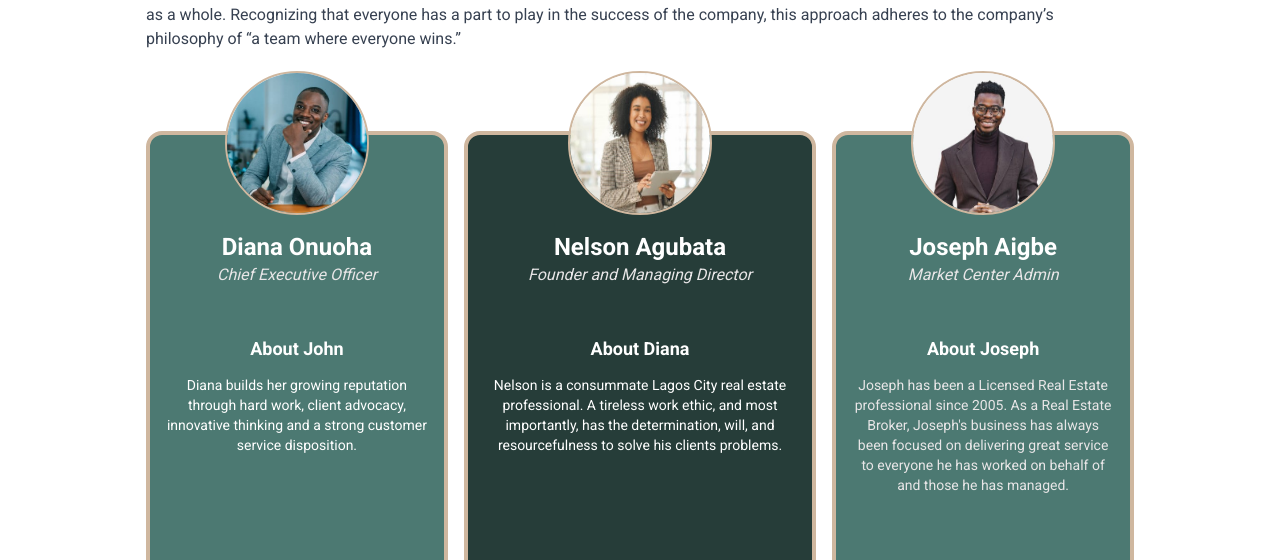
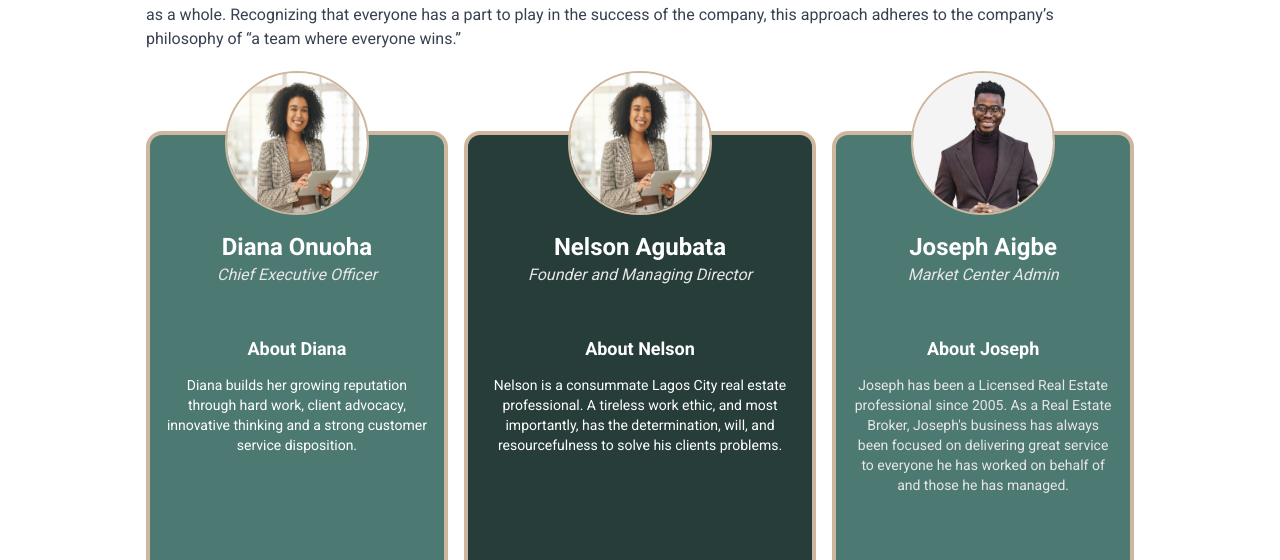
Before and after one commit to Bossmariq/SANTA-FE, a website: page our-team.html in a window 1280 px wide. Shown: the part 597-1157 px from the top of the page. Drawn offline with nearby package versions, Linux system fonts and the light colour scheme.

Commit message:
Update our-team.html

```diff
--- a/our-team.html
+++ b/our-team.html
@@ -422,7 +422,7 @@
                 class="flex flex-col relative -top-20 items-center text-center space-y-4 text-white"
               >
                 <img
-                  src="images/team/agent-1.jpg"
+                  src="images/team/agent-2.jpg"
                   class="border-2 border-tertiary rounded-full w-36 h-36"
                   alt=""
                 />
@@ -431,7 +431,7 @@
                   <p class="text-text italic">Chief Executive Officer</p>
                 </div>
                 <div class="flex flex-col space-y-3">
-                  <h4 class="capitalize font-bold text-lg">about John</h4>
+                  <h4 class="capitalize font-bold text-lg">about Diana</h4>
                   <p class="text-sm">
                     Diana builds her growing reputation through hard work, client
                     advocacy, innovative thinking and a strong customer service
@@ -456,7 +456,7 @@
                   <p class="text-text italic">Founder and Managing Director</p>
                 </div>
                 <div class="flex flex-col space-y-3">
-                  <h4 class="capitalize font-bold text-lg">about Diana</h4>
+                  <h4 class="capitalize font-bold text-lg">about Nelson</h4>
                   <p class="text-sm">
                     Nelson is a consummate Lagos City real estate
                     professional. A tireless work ethic, and most importantly,
```
